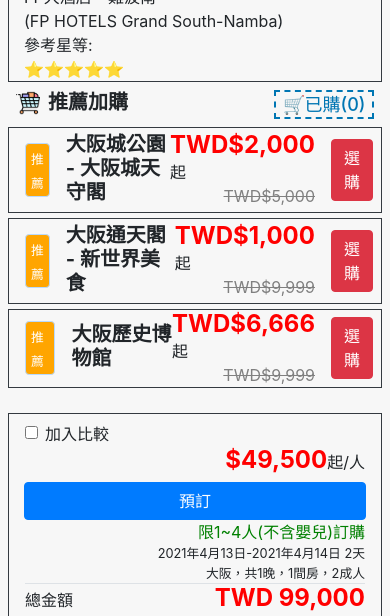
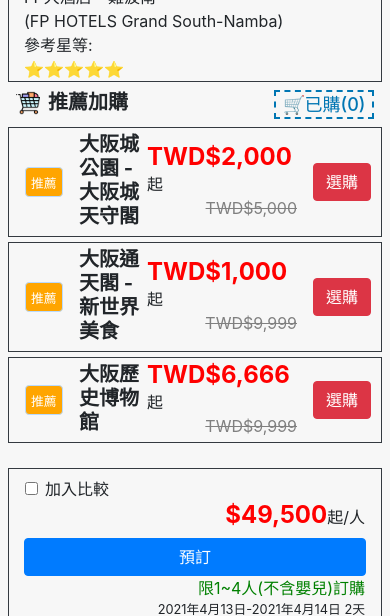
Before and after one commit to FinallyPeace/Web-Project, a plain HTML site: page page/jp/list/index.html in a window 390 px wide. Shown: the part 1080-1696 px from the top of the page. Drawn offline with nearby package versions, Linux system fonts and the light colour scheme.

Commit message:
修改footer和選購排版問題

```diff
--- a/page/jp/list/index.html
+++ b/page/jp/list/index.html
@@ -13,7 +13,7 @@
     <!-- Bootstrap CSS -->
     <link rel="stylesheet" href="https://stackpath.bootstrapcdn.com/bootstrap/4.3.1/css/bootstrap.min.css" integrity="sha384-ggOyR0iXCbMQv3Xipma34MD+dH/1fQ784/j6cY/iJTQUOhcWr7x9JvoRxT2MZw1T" crossorigin="anonymous">
     <link rel="stylesheet" href="https://cdnjs.cloudflare.com/ajax/libs/font-awesome/5.15.3/css/all.min.css" integrity="sha512-iBBXm8fW90+nuLcSKlbmrPcLa0OT92xO1BIsZ+ywDWZCvqsWgccV3gFoRBv0z+8dLJgyAHIhR35VZc2oM/gI1w==" crossorigin="anonymous" />
-    <script src="https://ajax.googleapis.com/ajax/libs/jquery/3.6.0/jquery.min.js"></script>
+    <script src="https://code.jquery.com/jquery-3.6.0.min.js" integrity="sha256-/xUj+3OJU5yExlq6GSYGSHk7tPXikynS7ogEvDej/m4=" crossorigin="anonymous"></script>
     <style>
         /* header */
 
@@ -448,31 +448,31 @@
                                 <div id="shopping_basket">🛒已購(<span id="number" value="0">0</span>)</div>
                             </div>
                             <div class="d-flex flex-row justify-content-between align-items-center border border-dark">
-                                <div id="recommend-2" class=" ml-3 mb-0 alert alert-primary" role="alert"><small>推薦</small></div>
+                                <div id="recommend-2" class=" ml-3 mb-0 alert alert-primary" role="alert" style="min-width:38px"><small>推薦</small></div>
                                 <div class="ml-3 mt-1 mr-auto h5"><strong>大阪城公園 - 大阪城天守閣</strong></div>
-                                <div class="d-flex flex-column align-items-end mr-3">
+                                <div class="d-flex flex-column align-items-end mr-3" style="min-width:150px">
                                     <div><span id="color_red" class="h4"><strong>TWD$2,000</strong></span>起</div>
                                     <div id="color_gray"><del>TWD$5,000</del></div>
                                 </div>
-                                <div><button id="buy_1" onclick="add_purchase(this)" type="button" class="btn btn-danger mr-2">選購</button></div>
+                                <div style="min-width:68px"><button id="buy_1" type="button" class="btn btn-danger mr-2">選購</button></div>
                             </div>
                             <div class="d-flex flex-row justify-content-between align-items-center border border-dark">
-                                <div id="recommend-2" class=" ml-3 mb-0 alert alert-primary" role="alert"><small>   推薦</small></div>
+                                <div id="recommend-2" class=" ml-3 mb-0 alert alert-primary" role="alert" style="min-width:38px"><small>   推薦</small></div>
                                 <div class="ml-3 mt-1 mr-auto h5"><strong>大阪通天閣 - 新世界美食</strong></div>
-                                <div class="d-flex flex-column align-items-end mr-3">
+                                <div class="d-flex flex-column align-items-end mr-3" style="min-width:150px">
                                     <div><span id="color_red" class="h4"><strong>TWD$1,000</strong></span>起</div>
                                     <div id="color_gray"><del>TWD$9,999</del></div>
                                 </div>
-                                <div><button id="buy_2" onclick="add_purchase(this)" type="button" class="btn btn-danger mr-2">選購</button></div>
+                                <div style="min-width:68px"><button id="buy_2" type="button" class="btn btn-danger mr-2">選購</button></div>
                             </div>
                             <div class="d-flex flex-row align-items-center border border-dark">
-                                <div id="recommend-2" class=" ml-3 mb-0 alert alert-primary" role="alert"><small>推薦</small></div>
+                                <div id="recommend-2" class=" ml-3 mb-0 alert alert-primary" role="alert" style="min-width:38px"><small>推薦</small></div>
                                 <div class="ml-3 mt-1 mr-auto h5"><strong>大阪歷史博物館</strong></div>
-                                <div class="d-flex flex-column align-items-end mr-3">
+                                <div class="d-flex flex-column align-items-end mr-3" style="min-width:150px">
                                     <div><span id="color_red" class="h4"><strong>TWD$6,666</strong></span>起</div>
                                     <div id="color_gray"><del>TWD$9,999</del></div>
                                 </div>
-                                <div><button id="buy_3" onclick="add_purchase(this)" type="button" class="btn btn-danger mr-2">選購</button></div>
+                                <div style="min-width:68px"><button id="buy_3" type="button" class="btn btn-danger mr-2">選購</button></div>
                             </div>
                         </div>
                     </section>
@@ -745,7 +745,7 @@
         <div class="container">
             <div class="row footer_row ">
                 <div class="col-md-3 col-12 my-4">
-                    <ul class="footer_link ">
+                    <ul class="footer_link p-0">
                         <h3>給旅人</h3>
                         <li><a href="">三大保證</a></li>
                         <li><a href="">合作夥伴</a></li>
@@ -754,8 +754,8 @@
                         <li><a href="">兌換贈品</a></li>
                     </ul>
                 </div>
-                <div class="col-md-5 col-12 my-4">
-                    <ul class="footer_link text-center">
+                <div class="col-md-6 col-12 my-4">
+                    <ul class="footer_link text-center p-0">
                         <h3>認識WoWTravel</h3>
                         <li><a href="">關於WOWTrave</a></li>
                         <li><a href="">使用者條款</a></li>
@@ -765,7 +765,7 @@
                     </ul>
                 </div>
                 <div class="col-md-3 col-12 my-4">
-                    <ul class="footer_link">
+                    <ul class="footer_link p-0">
                         <h3>合作夥伴</h3>
                         <li><a href="">聯盟行銷</a></li>
                         <li><a href="">成為供應商</a></li>
@@ -780,7 +780,7 @@
             </div>
         </div>
     </footer>
-    <script src="js/jquery.min.js">
+    <script>
         $(document).ready(function() {
             $('.close').click(function() {
                 $('.full-screen').hide();
@@ -834,9 +834,8 @@
             })
         })
     </script>
-    <script src="https://ajax.googleapis.com/ajax/libs/jquery/3.6.0/jquery.min.js" integrity="sha384-q8i/X+965DzO0rT7abK41JStQIAqVgRVzpbzo5smXKp4YfRvH+8abtTE1Pi6jizo" crossorigin="anonymous"></script>
-    <script src="https://cdnjs.cloudflare.com/ajax/libs/popper.js/1.14.7/umd/popper.min.js" integrity="sha384-UO2eT0CpHqdSJQ6hJty5KVphtPhzWj9WO1clHTMGa3JDZwrnQq4sF86dIHNDz0W1" crossorigin="anonymous"></script>
-    <script src="https://stackpath.bootstrapcdn.com/bootstrap/4.3.1/js/bootstrap.min.js" integrity="sha384-JjSmVgyd0p3pXB1rRibZUAYoIIy6OrQ6VrjIEaFf/nJGzIxFDsf4x0xIM+B07jRM" crossorigin="anonymous"></script>
+     <script src="https://cdnjs.cloudflare.com/ajax/libs/popper.js/1.14.7/umd/popper.min.js" integrity="sha384-UO2eT0CpHqdSJQ6hJty5KVphtPhzWj9WO1clHTMGa3JDZwrnQq4sF86dIHNDz0W1" crossorigin="anonymous"></script>
+     <script src="https://stackpath.bootstrapcdn.com/bootstrap/4.3.1/js/bootstrap.min.js" integrity="sha384-JjSmVgyd0p3pXB1rRibZUAYoIIy6OrQ6VrjIEaFf/nJGzIxFDsf4x0xIM+B07jRM" crossorigin="anonymous"></script>
 </body>
 
 </html>
```
Also changed, not shown: page/Korea/list/index.html (+17 -18 lines).
